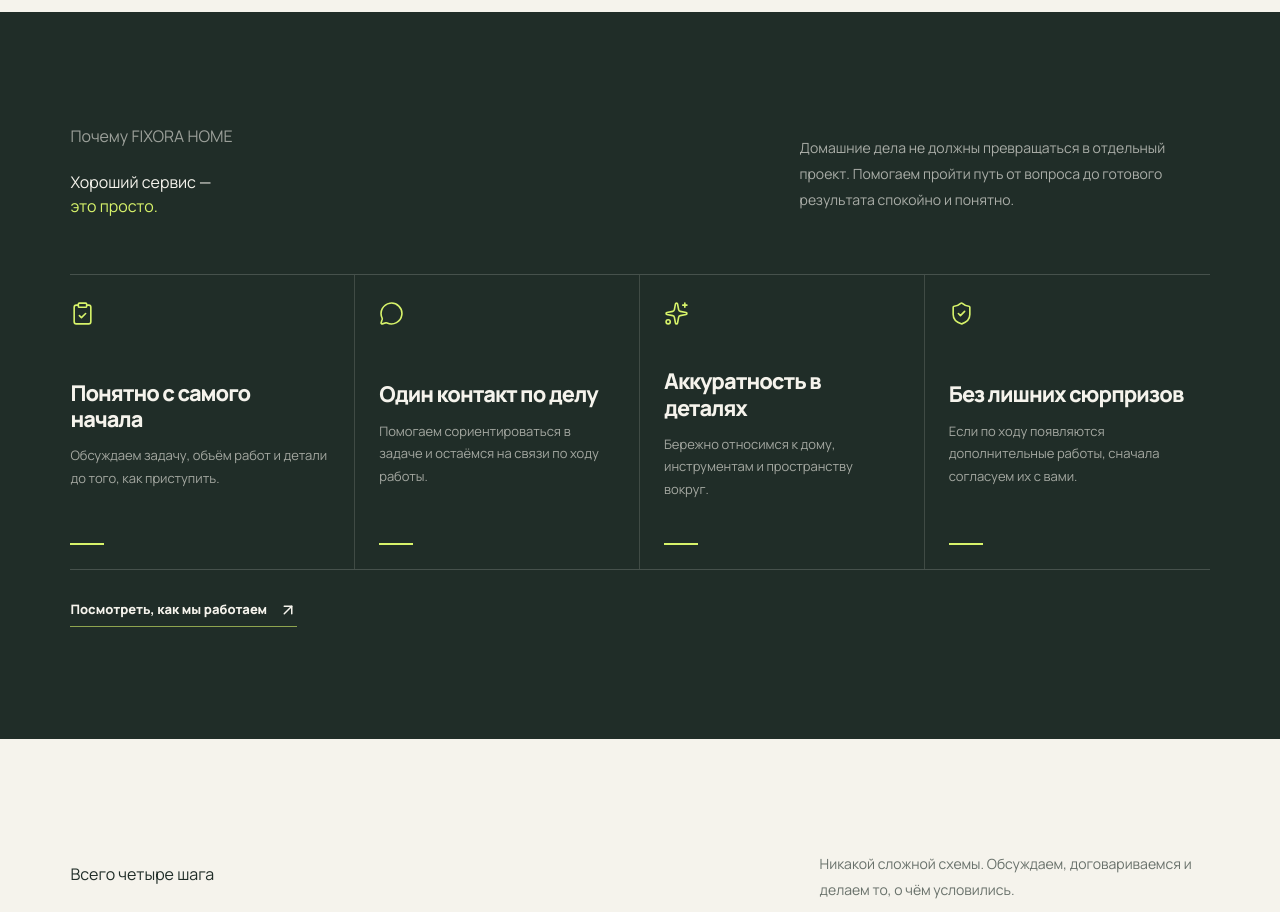
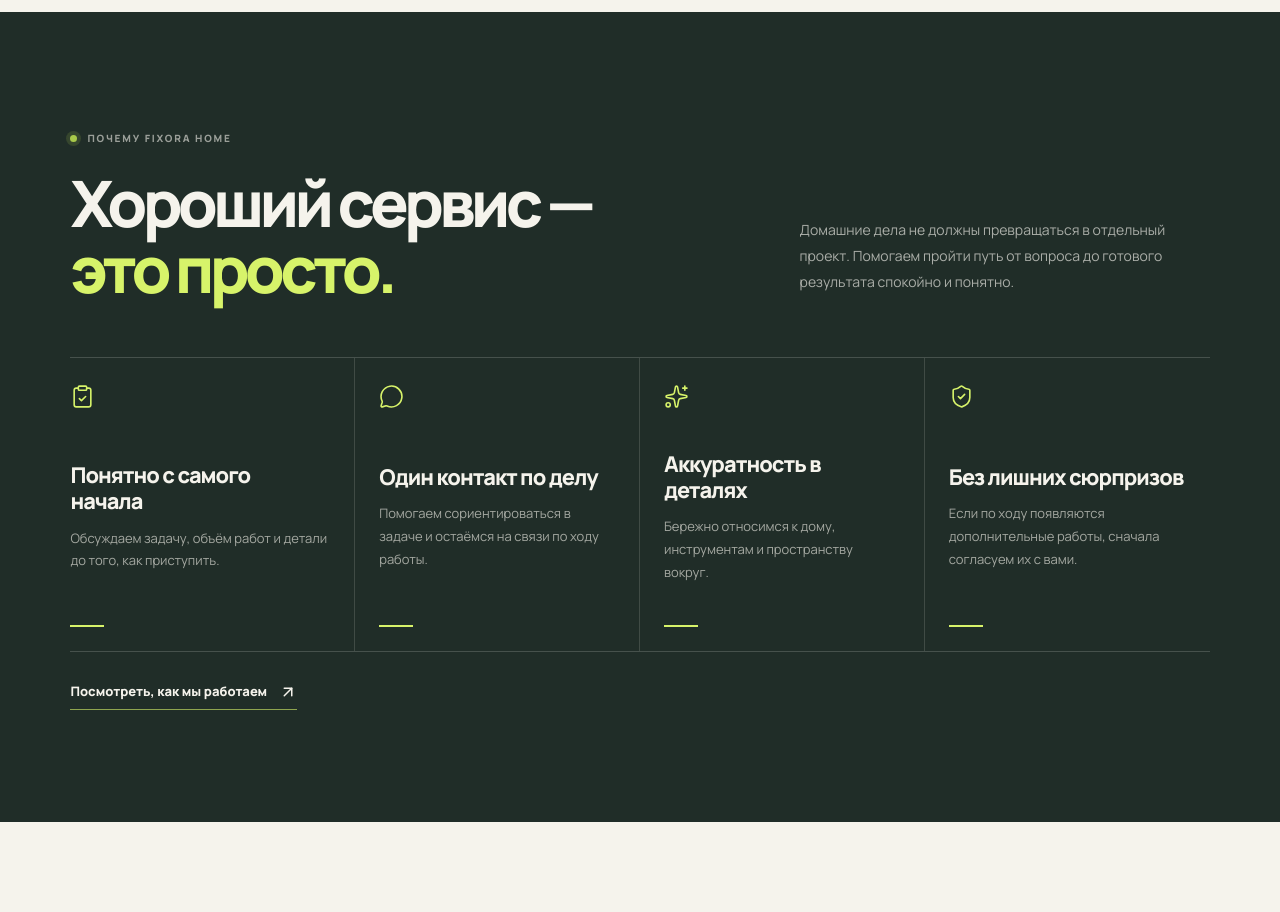
Before and after one commit to artkoro94/fixora-home, a React (Vite) app: page / in a window 1280 px wide. Shown: the part 2200-3112 px from the top of the page. Built offline with nearby package versions, Linux system fonts and the light colour scheme.

Commit message:
refactor: remove shared advantages CSS dependencies

```diff
--- a/src/widgets/advantages/Advantages.tsx
+++ b/src/widgets/advantages/Advantages.tsx
@@ -13,8 +13,8 @@ function Advantages() {
       <div className="mx-auto max-w-[1440px]">
         <div className="mb-14 flex items-end justify-between gap-12 max-[900px]:mb-[38px] max-[900px]:flex-col max-[900px]:items-center max-[900px]:gap-[18px] max-[900px]:text-center">
           <div>
-            <p className="eyebrow text-[rgb(245_243_236_/_58%)] max-[900px]:justify-center"><span className="eyebrow__dot" />Почему FIXORA HOME</p>
-            <h2 className="mt-[22px]">Хороший сервис —<br /><span className="text-lime">это просто.</span></h2>
+            <p className="inline-flex items-center gap-[10px] text-[10px] font-extrabold tracking-[1.8px] text-[rgb(245_243_236_/_58%)] uppercase max-[900px]:justify-center"><span className="size-[7px] rounded-full bg-[#a8c94a] shadow-[0_0_0_4px_rgb(168_201_74_/_16%)]" />Почему FIXORA HOME</p>
+            <h2 className="mt-[22px] text-[clamp(42px,5vw,68px)] leading-[1.02] font-extrabold tracking-[-.075em] max-[620px]:text-[clamp(40px,10vw,54px)]">Хороший сервис —<br /><span className="text-lime">это просто.</span></h2>
           </div>
           <p className="mb-[6px] max-w-[410px] text-[14px] leading-[1.85] text-[rgb(245_243_236_/_65%)] max-[900px]:max-w-[560px] max-[900px]:text-center">
             Домашние дела не должны превращаться в отдельный проект.
```
